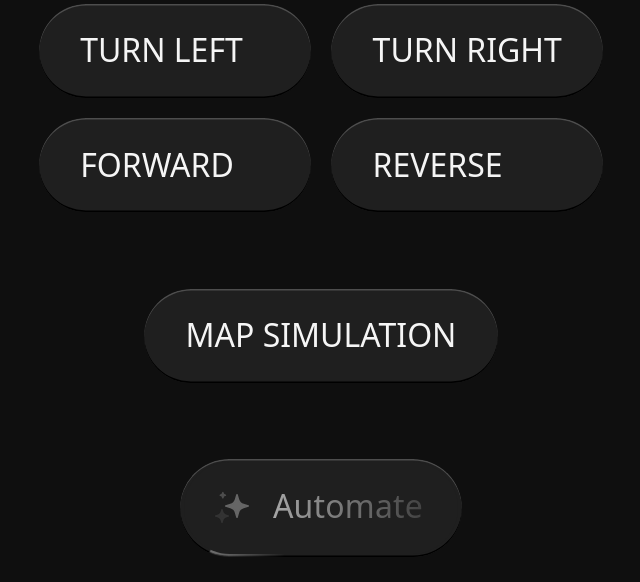
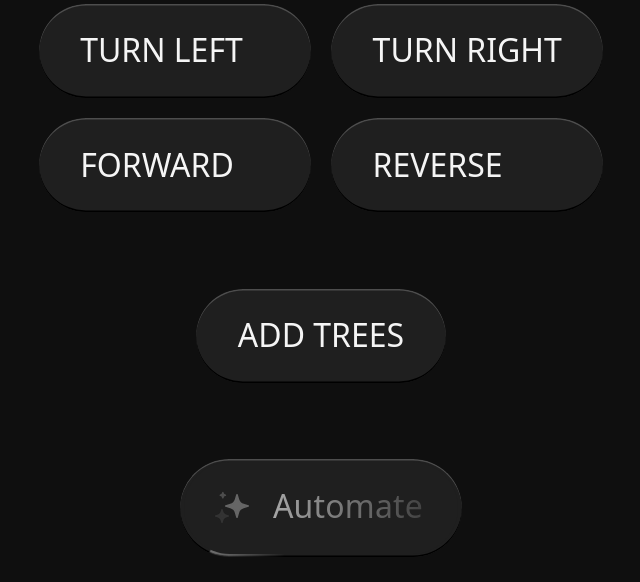
Before and after one commit to Blake2912/Vahini-2.0, a Flask app: page / in a window 1280 px wide. Shown: the part 205-787 px from the top of the page, without its empty margins (319-959 px from the left). Run offline with Flask 2, Linux system fonts and the light colour scheme.

Commit message:
added trees add bttn

```diff
--- a/app.py
+++ b/app.py
@@ -14,9 +14,9 @@ gt = GeocodeTree()
 def render():
     return render_template("render.html")
 
-@app.route('/map')
+@app.route('/tree')
 def map():
-    return render_template('map.html')
+    return render_template('tree.html')
 
 # background process happening without any refreshing
 
--- a/static/styles/style.css
+++ b/static/styles/style.css
@@ -337,7 +337,7 @@ button svg {
 	inline-size: 1.25em;
 	translate: -25% -5%;
 }
-#left,#right,#forward,#reverse,#stop,#map{
+#left,#right,#forward,#reverse,#stop,#tree{
   color : whitesmoke;
 
 }
--- a/templates/render.html
+++ b/templates/render.html
@@ -18,7 +18,7 @@
   <button class="button" id="reverse">REVERSE</button>
 </div>
 <a href="{{ url_for('map') }}">
-    <button class="button" id="map">MAP SIMULATION</button>
+    <button class="button" id="tree">ADD TREES</button>
 </a>
 
 <div class=sparkle-button>
--- a/templates/map.html
+++ b/templates/tree.html
@@ -4,9 +4,9 @@
     <meta charset="UTF-8">
     <meta http-equiv="X-UA-Compatible" content="IE=edge">
     <meta name="viewport" content="width=device-width, initial-scale=1.0">
-    <title>Map</title>
+    <title>ADD TREES</title>
 </head>
 <body>
-    Map
+    ADD YOUR TREES HERE
 </body>
 </html>
```
Also changed, not shown: output/route.html (+9 -9 lines).
